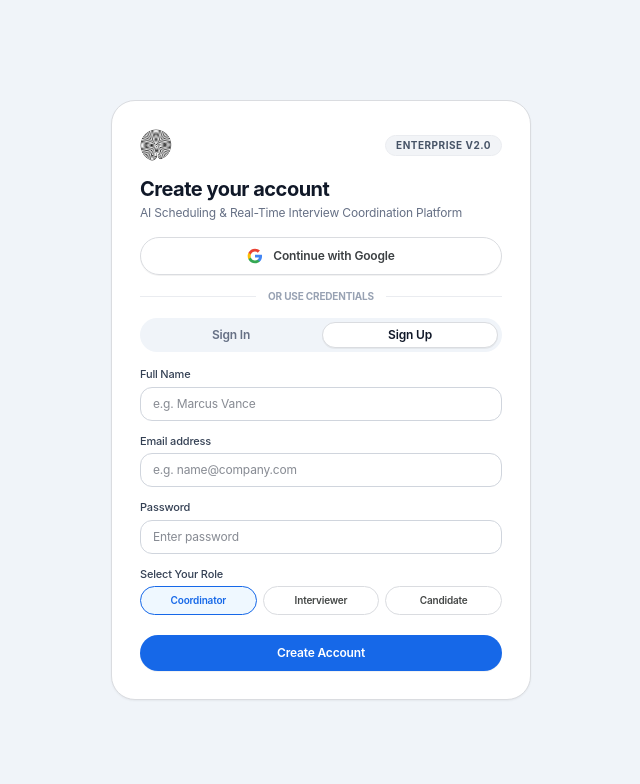
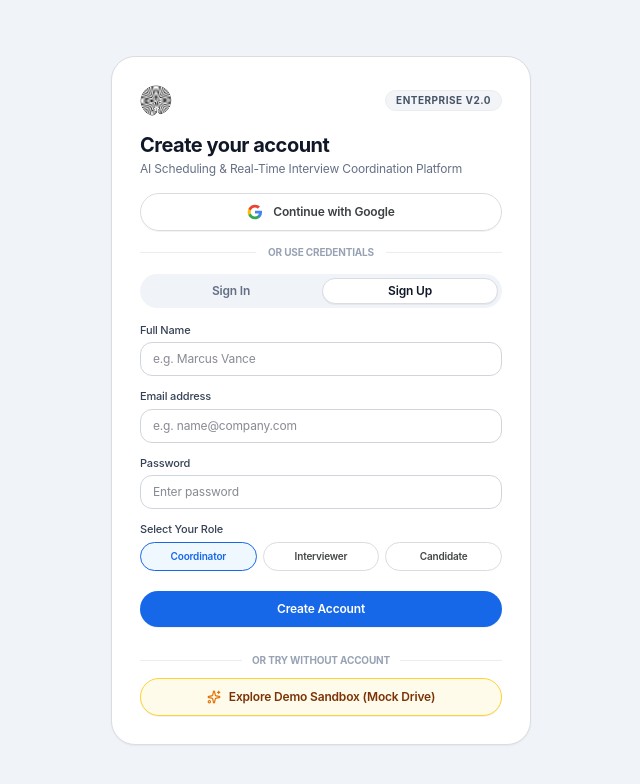
Before and after one commit to poorvanshsingh60-maker/Chakravyuh, a React (Vite) app in the folder frontend/: page / in a window 1280 px wide. Shown: the top 784 px of the page, without its empty margins (319-959 px from the left). Built offline with nearby package versions, Linux system fonts and the light colour scheme; no server answers.

Commit message:
feat: add demo mode button on login/signup page below submit button

```diff
--- a/frontend/src/App.tsx
+++ b/frontend/src/App.tsx
@@ -579,7 +579,7 @@ export function App() {
   return (
     <CoordinationProvider isDemoMode={isDemoMode} userId={currentUser?.id} currentUser={currentUser}>
       {!currentUser ? (
-        <LoginPage onLogin={handleLogin} initialMode="SIGNUP" />
+        <LoginPage onLogin={handleLogin} onEnterDemo={enterDemoMode} initialMode="SIGNUP" />
       ) : (
         <>
           <MainLayout
--- a/frontend/src/pages/auth/LoginPage.tsx
+++ b/frontend/src/pages/auth/LoginPage.tsx
@@ -1,17 +1,19 @@
 import React, { useState, useEffect, useCallback } from 'react';
 import { UserRole } from '../../types/user';
 import { ChakravyuhLogo } from '../../components/ChakravyuhLogo';
-import { AlertCircle, Loader2 } from 'lucide-react';
+import { AlertCircle, Loader2, Sparkles } from 'lucide-react';
 import { authService } from '../../services/authService';
 
 interface LoginPageProps {
   onLogin: (user: { id: string; email: string; full_name: string; role: UserRole }, startInDemo?: boolean) => void;
+  onEnterDemo?: () => void;
   initialMode?: 'SIGNUP' | 'LOGIN';
   inviteCode?: string | null;
 }
 
 export const LoginPage: React.FC<LoginPageProps> = ({
   onLogin,
+  onEnterDemo,
   initialMode = 'LOGIN'
 }) => {
   const [mode, setMode] = useState<'SIGNUP' | 'LOGIN'>(initialMode);
@@ -310,6 +312,38 @@ export const LoginPage: React.FC<LoginPageProps> = ({
               <span>{mode === 'SIGNUP' ? 'Create Account' : 'Sign In'}</span>
             </button>
           </div>
+
+          {/* Demo Sandbox Entry Button */}
+          <div className="pt-1">
+            <div className="relative my-2.5 flex items-center justify-center">
+              <div className="absolute inset-0 flex items-center">
+                <div className="w-full border-t border-[#eaecf0]"></div>
+              </div>
+              <span className="relative bg-white px-2.5 text-[10px] uppercase font-bold text-[#98a2b3]">
+                or try without account
+              </span>
+            </div>
+
+            <button
+              type="button"
+              onClick={() => {
+                if (onEnterDemo) {
+                  onEnterDemo();
+                } else {
+                  onLogin({
+                    id: 'coord-demo-1',
+                    email: 'emma.watson@chakravyuh.ai',
+                    full_name: 'Emma Watson (Lead Scheduler)',
+                    role: 'COORDINATOR'
+                  }, true);
+                }
+              }}
+              className="w-full py-2.5 px-4 rounded-full border border-amber-300 bg-amber-50 hover:bg-amber-100 text-amber-900 text-xs font-semibold transition-all shadow-2xs flex items-center justify-center gap-2 cursor-pointer active:scale-[0.99]"
+            >
+              <Sparkles className="w-3.5 h-3.5 text-amber-600" />
+              <span>Explore Demo Sandbox (Mock Drive)</span>
+            </button>
+          </div>
         </form>
 
       </div>
```
Also changed, not shown: 1 other file (tests, documents, lock files or other folders).
